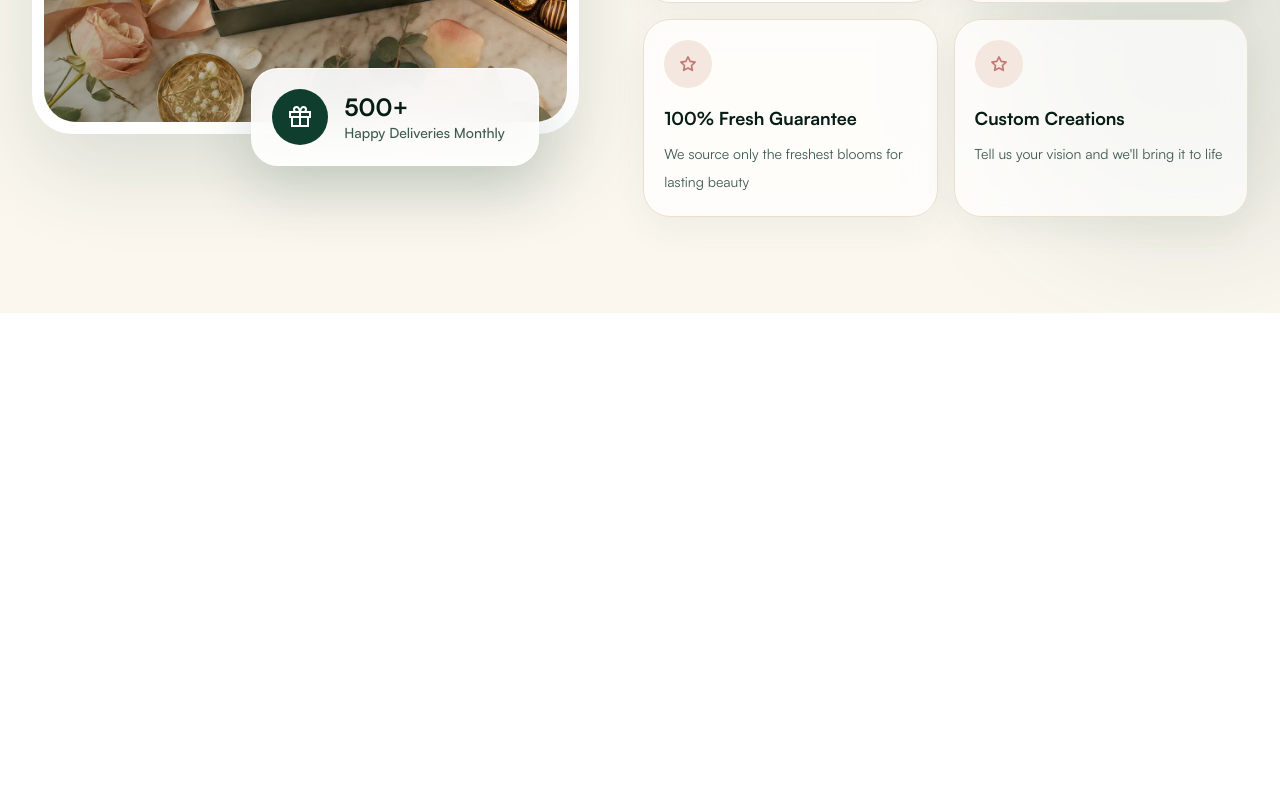
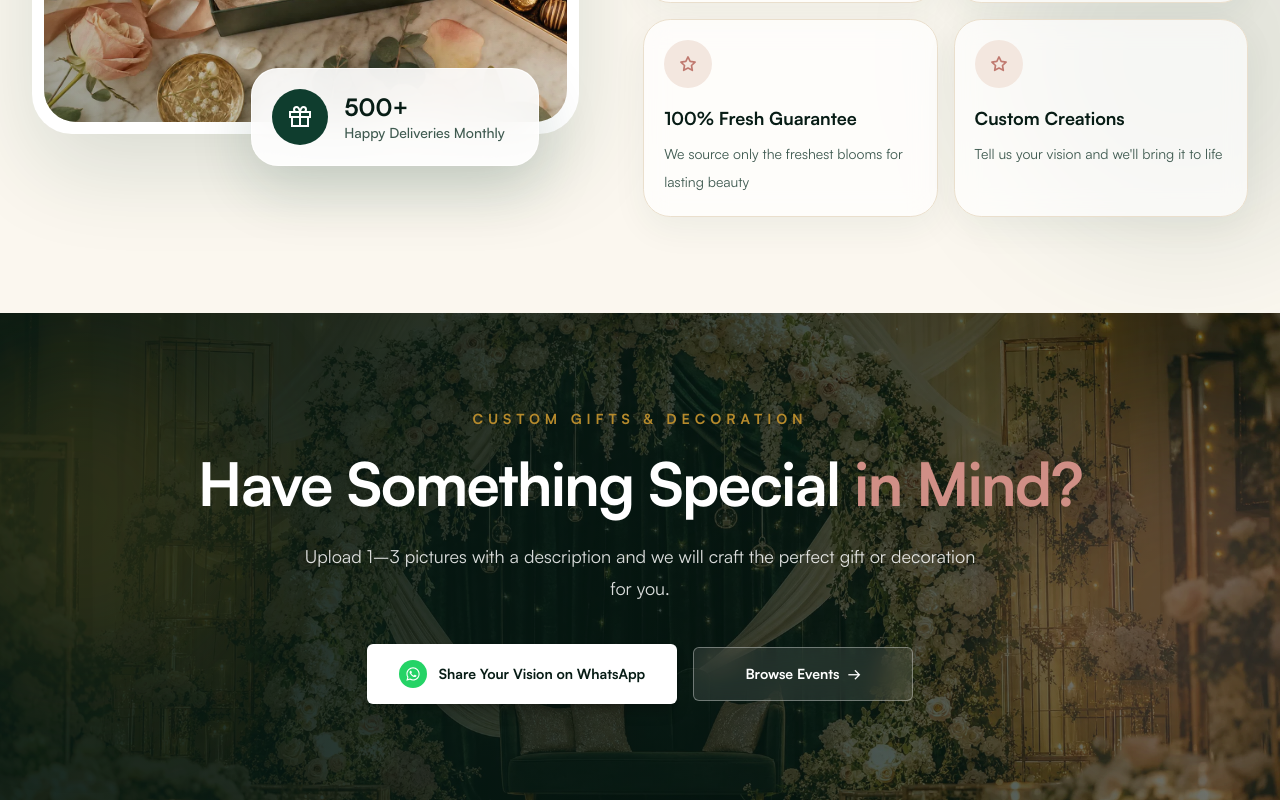
Before and after one commit to Uzair-khane/Avon_gifts_shop, a Nuxt app: page / in a window 1280 px wide. Shown: the part 2980-3780 px from the top of the page. Before the commit the page ends 3293 px from the top, so only its background shows below. Built offline with nearby package versions, Linux system fonts and the light colour scheme.

Commit message:
update custom vision section with WhatsApp CTA

```diff
--- a/app/app.vue
+++ b/app/app.vue
@@ -2,6 +2,7 @@
 import  AppHeader  from "./components/common/AppHeader.vue";
 import  HeroSection  from "./components/home/HeroSection.vue";
 import ServicesSection from "./components/home/ServicesSection.vue";
+import SpecialVisionSection from "./components/home/SpecialVisionSection.vue";
 import WhyChooseSection from "./components/home/WhyChooseSection.vue";
 </script>
 <template>
@@ -14,5 +15,8 @@ import WhyChooseSection from "./components/home/WhyChooseSection.vue";
     <div>
       <WhyChooseSection/>
     </div>
+    <div>
+      <SpecialVisionSection/>
+    </div>
   </div>
 </template>
--- /dev/null
+++ b/app/components/home/SpecialVisionSection.vue
@@ -0,0 +1,87 @@
+<script setup>
+import specialVisionBg from "~/assets/images/services/event-decoration.webp";
+import IconWhatsapp from "~/components/icons/IconWhatsapp.vue";
+
+const whatsappNumber = "923239806041";
+
+const whatsappMessage =
+  "Hi Avon Flower Store, I want to share my vision for a custom gift or decoration. I will send 1–3 pictures with details.";
+
+const whatsappLink = `https://wa.me/${whatsappNumber}?text=${encodeURIComponent(
+  whatsappMessage
+)}`;
+</script>
+
+<template>
+  <section class="relative overflow-hidden bg-[#fbf7ef] px-4 py-24 sm:px-6 lg:px-8">
+    <!-- Background Image -->
+    <div
+      class="absolute inset-0 bg-cover bg-center bg-no-repeat"
+      :style="{ backgroundImage: `url(${specialVisionBg})` }"
+    ></div>
+
+    <!-- Hero Theme Overlay -->
+    <div
+      class="absolute inset-0 bg-gradient-to-r from-[#071c15]/92 via-[#071c15]/78 to-[#071c15]/55"
+    ></div>
+
+    <!-- Soft Readability Layer -->
+    <div class="absolute inset-0 bg-black/10"></div>
+
+    <!-- Decorative Glow -->
+    <div
+      class="absolute -left-20 top-10 h-80 w-80 rounded-full bg-[#b68a2c]/15 blur-3xl"
+    ></div>
+    <div
+      class="absolute -right-24 bottom-0 h-96 w-96 rounded-full bg-[#d08f86]/20 blur-3xl"
+    ></div>
+
+    <!-- Content -->
+    <div class="relative z-10 mx-auto max-w-7xl">
+      <div class="mx-auto max-w-4xl text-center">
+        <p class="mb-4 text-sm font-bold uppercase tracking-[0.35em] text-[#b68a2c]">
+          Custom Gifts & Decoration
+        </p>
+
+        <h2
+          class="mx-auto max-w-4xl text-4xl font-black leading-tight tracking-tight text-white sm:text-5xl lg:text-6xl"
+        >
+          Have Something Special
+          <span class="text-[#d08f86]">in Mind?</span>
+        </h2>
+
+        <p class="mx-auto mt-5 max-w-2xl text-base leading-8 text-white/85 sm:text-lg">
+          Upload 1–3 pictures with a description and we will craft the perfect
+          gift or decoration for you.
+        </p>
+
+        <!-- Buttons -->
+        <div class="mt-10 flex flex-col items-center justify-center gap-4 sm:flex-row">
+          <a
+            :href="whatsappLink"
+            target="_blank"
+            rel="noopener noreferrer"
+            aria-label="Share your custom gift or decoration vision on WhatsApp"
+            class="group inline-flex min-w-[280px] items-center justify-center gap-3 rounded-md bg-white px-8 py-4 text-sm font-bold text-[#071c15] shadow-lg shadow-black/20 transition duration-300 hover:-translate-y-1 hover:bg-[#fbf7ef]"
+          >
+            <span
+              class="flex h-7 w-7 items-center justify-center rounded-full bg-[#25D366] text-white transition duration-300 group-hover:scale-110"
+            >
+              <IconWhatsapp class="h-4 w-4" />
+            </span>
+
+            Share Your Vision on WhatsApp
+          </a>
+
+          <NuxtLink
+            to="/events"
+            class="inline-flex min-w-[220px] items-center justify-center rounded-md border border-white/35 bg-white/10 px-8 py-4 text-sm font-bold text-white backdrop-blur-md transition duration-300 hover:-translate-y-1 hover:border-[#b68a2c] hover:bg-[#b68a2c] hover:text-[#071c15]"
+          >
+            Browse Events
+            <span class="ml-2">→</span>
+          </NuxtLink>
+        </div>
+      </div>
+    </div>
+  </section>
+</template>
```
